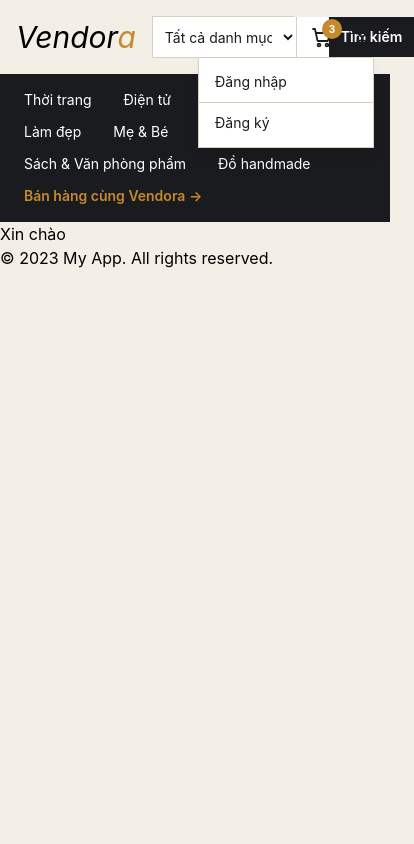
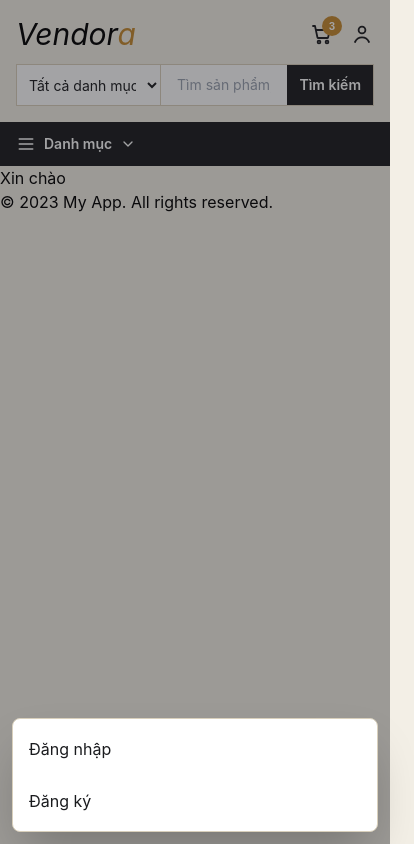
Before and after one commit to WitchKing2003/Vendora, a React (Vite) app: page / in a window 390 px wide. Both pictures are taken after a click on the button "Tài khoản". Shown: the whole page, 414 px wide, since content can reach past the window. Built offline with nearby package versions, Linux system fonts and the light colour scheme.

Commit message:
Feat: responsive header

```diff
--- a/src/locales/en/translationEn.json
+++ b/src/locales/en/translationEn.json
@@ -15,6 +15,7 @@
         "signUp": "Sign up"
     },
     "category": {
+        "toggle": "Categories",
         "sellWithVendora": "Sell with Vendora",
         "fashion": {
             "label": "Fashion",
--- a/src/locales/vi/translationVi.json
+++ b/src/locales/vi/translationVi.json
@@ -15,6 +15,7 @@
         "signUp": "Đăng ký"
     },
     "category": {
+        "toggle": "Danh mục",
         "sellWithVendora": "Bán hàng cùng Vendora",
         "fashion": {
             "label": "Thời trang",
--- a/src/pages/components/Home/Header/CategoryBar.tsx
+++ b/src/pages/components/Home/Header/CategoryBar.tsx
@@ -66,15 +66,28 @@ interface Hovered {
   id: string;
   left: number;
   width: number;
-  hasSubs: boolean;
 }
+
+const ChevronIcon = ({ open }: { open: boolean }) => (
+  <svg
+    viewBox="0 0 24 24"
+    fill="none"
+    stroke="currentColor"
+    strokeWidth={2}
+    className={`h-4 w-4 shrink-0 transition-transform ${open ? "rotate-180" : ""}`}
+  >
+    <path d="M6 9l6 6 6-6" strokeLinecap="round" strokeLinejoin="round" />
+  </svg>
+);
 
 const CategoryBar = () => {
   const { t } = useTranslation();
   const barRef = useRef<HTMLDivElement>(null);
   const [hovered, setHovered] = useState<Hovered | null>(null);
+  const [mobileOpen, setMobileOpen] = useState(false);
+  const [expandedCat, setExpandedCat] = useState<string | null>(null);
 
-  const handleItemEnter = (catId: string, hasSubs: boolean) => (e: React.MouseEvent<HTMLElement>) => {
+  const handleItemEnter = (catId: string) => (e: React.MouseEvent<HTMLElement>) => {
     const bar = barRef.current;
     const item = e.currentTarget;
     if (!bar) return;
@@ -84,7 +97,6 @@ const CategoryBar = () => {
       id: catId,
       left: itemRect.left - barRect.left,
       width: itemRect.width,
-      hasSubs,
     });
   };
 
@@ -98,18 +110,96 @@ const CategoryBar = () => {
     return Math.min(Math.max(center, half + 8), Math.max(barWidth - half - 8, half + 8));
   })();
 
+  const toggleCat = (catId: string) =>
+    setExpandedCat((current) => (current === catId ? null : catId));
+
   return (
     <div
       ref={barRef}
       className="relative bg-ink text-white"
       onMouseLeave={() => setHovered(null)}
     >
-      <div className="flex flex-wrap items-center justify-start gap-x-8 gap-y-1 px-6 py-3 whitespace-nowrap lg:justify-center lg:gap-x-10">
+      {/* Mobile / iPad (<lg): compact collapsed bar — tap "Danh mục" to expand vertically */}
+      <div className="lg:hidden">
+        <button
+          type="button"
+          aria-expanded={mobileOpen}
+          onClick={() => setMobileOpen((open) => !open)}
+          className="flex w-full items-center gap-2 px-4 py-3 text-sm font-semibold text-white sm:px-6"
+        >
+          <svg
+            viewBox="0 0 24 24"
+            fill="none"
+            stroke="currentColor"
+            strokeWidth={2}
+            className="h-5 w-5"
+          >
+            <path d="M4 6h16M4 12h16M4 18h16" strokeLinecap="round" />
+          </svg>
+          {t("category.toggle")}
+          <ChevronIcon open={mobileOpen} />
+        </button>
+
+        {mobileOpen && (
+          <div className="max-h-[60vh] overflow-y-auto border-t border-white/10 px-2 pb-2 sm:px-4">
+            {CATEGORIES.map((cat) => {
+              const expanded = expandedCat === cat.id;
+              return (
+                <div key={cat.id} className="border-b border-white/5 last:border-b-0">
+                  {cat.subs ? (
+                    <button
+                      type="button"
+                      aria-expanded={expanded}
+                      onClick={() => toggleCat(cat.id)}
+                      className="flex w-full items-center justify-between py-3 text-left text-sm text-white transition-colors hover:text-gold"
+                    >
+                      {t(cat.labelKey)}
+                      <ChevronIcon open={expanded} />
+                    </button>
+                  ) : (
+                    <button
+                      type="button"
+                      className="block w-full py-3 text-left text-sm text-white transition-colors hover:text-gold"
+                    >
+                      {t(cat.labelKey)}
+                    </button>
+                  )}
+
+                  {expanded && cat.subs && (
+                    <div className="pb-2 pl-4">
+                      {cat.subs.map((sub) => (
+                        <button
+                          key={sub.key}
+                          type="button"
+                          className="block w-full py-2 text-left text-sm text-white/70 transition-colors hover:text-gold"
+                        >
+                          {t(`category.${cat.id}.items.${sub.key}`)}
+                        </button>
+                      ))}
+                    </div>
+                  )}
+                </div>
+              );
+            })}
+
+            <button
+              type="button"
+              className="block w-full py-3 text-left text-sm font-semibold text-gold transition-colors hover:text-gold-deep"
+            >
+              {t("category.sellWithVendora")} <span aria-hidden>→</span>
+            </button>
+          </div>
+        )}
+      </div>
+
+      {/* Desktop (lg+): single-row hover bar with hanging panels */}
+      <div className="hidden lg:block">
+        <div className="flex flex-wrap items-center justify-center gap-x-10 gap-y-1 px-6 py-3 whitespace-nowrap">
           {CATEGORIES.map((cat) => (
             <button
               key={cat.id}
               type="button"
-            onMouseEnter={handleItemEnter(cat.id, !!cat.subs)}
+              onMouseEnter={handleItemEnter(cat.id)}
               className={`block py-1 text-sm transition-colors ${
                 hovered?.id === cat.id ? "text-gold" : "text-white hover:text-gold"
               }`}
@@ -120,7 +210,7 @@ const CategoryBar = () => {
 
           <button
             type="button"
-          onMouseEnter={handleItemEnter("sell", false)}
+            onMouseEnter={handleItemEnter("sell")}
             className={`block py-1 text-sm font-semibold transition-colors ${
               hovered?.id === "sell" ? "text-gold-deep" : "text-gold hover:text-gold-deep"
             }`}
@@ -129,6 +219,7 @@ const CategoryBar = () => {
           </button>
         </div>
 
+        {/* Teal contact strip */}
         {hovered && (
           <span
             className="absolute bottom-0 h-[3px] bg-teal-light transition-none"
@@ -136,6 +227,7 @@ const CategoryBar = () => {
           />
         )}
 
+        {/* Hanging subcategory panel */}
         {hoveredCat?.subs && (
           <div
             className="absolute top-full z-30 border-t border-line bg-white py-2 text-ink shadow-xl"
@@ -157,6 +249,7 @@ const CategoryBar = () => {
           </div>
         )}
       </div>
+    </div>
   );
 };
 
--- a/src/pages/components/Home/Header/HeaderPage.tsx
+++ b/src/pages/components/Home/Header/HeaderPage.tsx
@@ -11,51 +11,16 @@ const HeaderPage = () => {
 
   return (
     <header>
-    <div className="flex items-center gap-4 px-4 py-4 lg:gap-8 lg:px-6">
-      <div className="shrink-0">
+      <div className="flex flex-wrap items-center gap-x-4 gap-y-3 px-4 py-4 lg:gap-x-8 lg:px-6">
+        {/* Logo */}
+        <div className="order-1 shrink-0">
           <p className="text-3xl italic">
             Vendor<span className="text-gold">a</span>
           </p>
         </div>
 
-      {/* Custom search bar */}
-      <div className="flex min-w-0 flex-1 justify-center">
-        <form
-          className="flex min-w-0 w-full max-w-2xl items-stretch border border-line bg-white"
-          onSubmit={(e) => e.preventDefault()}
-        >
-          {/* Category select */}
-          <select
-            name="category"
-            defaultValue=""
-            className="w-36 shrink-0 border-r border-line bg-white px-2 text-sm text-ink outline-none sm:w-44 sm:px-3"
-          >
-            <option value="">{t("header.search.allCategories")}</option>
-            <option value="fashion">{t("header.search.fashion")}</option>
-            <option value="electronics">{t("header.search.electronics")}</option>
-            <option value="home">{t("header.search.homeLiving")}</option>
-            <option value="beauty">{t("header.search.beauty")}</option>
-          </select>
-
-          {/* Keyword input */}
-          <InputCustom
-            name="keyword"
-            placeholder={t("header.search.placeholder")}
-            className="min-w-0 flex-1 bg-white px-4 py-2.5 text-sm text-ink placeholder:text-gray-400 outline-none"
-          />
-
-          {/* Submit button */}
-          <button
-            type="submit"
-            className="shrink-0 bg-ink px-3 text-sm font-semibold text-white hover:bg-teal transition-colors sm:px-6"
-          >
-            {t("header.search.submit")}
-          </button>
-        </form>
-      </div>
-
-      {/* Right actions: cart + account */}
-      <div className="flex shrink-0 items-center gap-4 sm:gap-6">
+        {/* Right actions: cart + account — same row as logo on mobile, right side from sm up */}
+        <div className="order-2 ml-auto flex shrink-0 items-center gap-4 sm:gap-6">
           {/* Cart button */}
           <button
             type="button"
@@ -111,12 +76,34 @@ const HeaderPage = () => {
 
             {accountOpen && (
               <>
-              {/* Click-outside catcher */}
+                {/* Mobile (<sm): full-screen dim + bottom sheet */}
                 <div
-                className="fixed inset-0 z-10"
+                  className="fixed inset-0 z-40 bg-ink/40 sm:hidden"
                   onClick={() => setAccountOpen(false)}
                 />
-              <div className="absolute right-0 z-20 mt-2 w-44 divide-y divide-line border border-line bg-white py-1 shadow-lg">
+                <div className="fixed inset-x-3 bottom-3 z-50 rounded-lg border border-line bg-white py-1 shadow-2xl sm:hidden">
+                  <button
+                    type="button"
+                    onClick={() => setAccountOpen(false)}
+                    className="block w-full px-4 py-3.5 text-left text-base text-ink transition-colors hover:bg-paper-2 hover:text-gold-deep"
+                  >
+                    {t("header.signIn")}
+                  </button>
+                  <button
+                    type="button"
+                    onClick={() => setAccountOpen(false)}
+                    className="block w-full px-4 py-3.5 text-left text-base text-ink transition-colors hover:bg-paper-2 hover:text-gold-deep"
+                  >
+                    {t("header.signUp")}
+                  </button>
+                </div>
+
+                {/* Desktop (sm+): dropdown anchored to the button */}
+                <div
+                  className="fixed inset-0 z-10 hidden sm:block"
+                  onClick={() => setAccountOpen(false)}
+                />
+                <div className="absolute right-0 z-20 mt-2 hidden w-44 divide-y divide-line border border-line bg-white py-1 shadow-lg sm:block">
                   <button
                     type="button"
                     onClick={() => setAccountOpen(false)}
@@ -136,6 +123,42 @@ const HeaderPage = () => {
             )}
           </div>
         </div>
+
+        {/* Custom search bar — own full-width row on mobile, middle of the row from sm up */}
+        <div className="order-3 flex w-full min-w-0 flex-1 basis-full sm:order-none sm:w-auto sm:basis-auto">
+          <form
+            className="flex min-w-0 w-full max-w-2xl items-stretch border border-line bg-white sm:mx-auto"
+            onSubmit={(e) => e.preventDefault()}
+          >
+            {/* Category select */}
+            <select
+              name="category"
+              defaultValue=""
+              className="w-36 shrink-0 border-r border-line bg-white px-2 text-sm text-ink outline-none sm:w-44 sm:px-3"
+            >
+              <option value="">{t("header.search.allCategories")}</option>
+              <option value="fashion">{t("header.search.fashion")}</option>
+              <option value="electronics">{t("header.search.electronics")}</option>
+              <option value="home">{t("header.search.homeLiving")}</option>
+              <option value="beauty">{t("header.search.beauty")}</option>
+            </select>
+
+            {/* Keyword input */}
+            <InputCustom
+              name="keyword"
+              placeholder={t("header.search.placeholder")}
+              className="min-w-0 flex-1 bg-white px-4 py-2.5 text-sm text-ink placeholder:text-gray-400 outline-none"
+            />
+
+            {/* Submit button */}
+            <button
+              type="submit"
+              className="shrink-0 bg-ink px-3 text-sm font-semibold text-white hover:bg-teal transition-colors sm:px-6"
+            >
+              {t("header.search.submit")}
+            </button>
+          </form>
+        </div>
       </div>
       <CategoryBar />
     </header>
```
Lines whose indentation alone changed are shown as unchanged.
